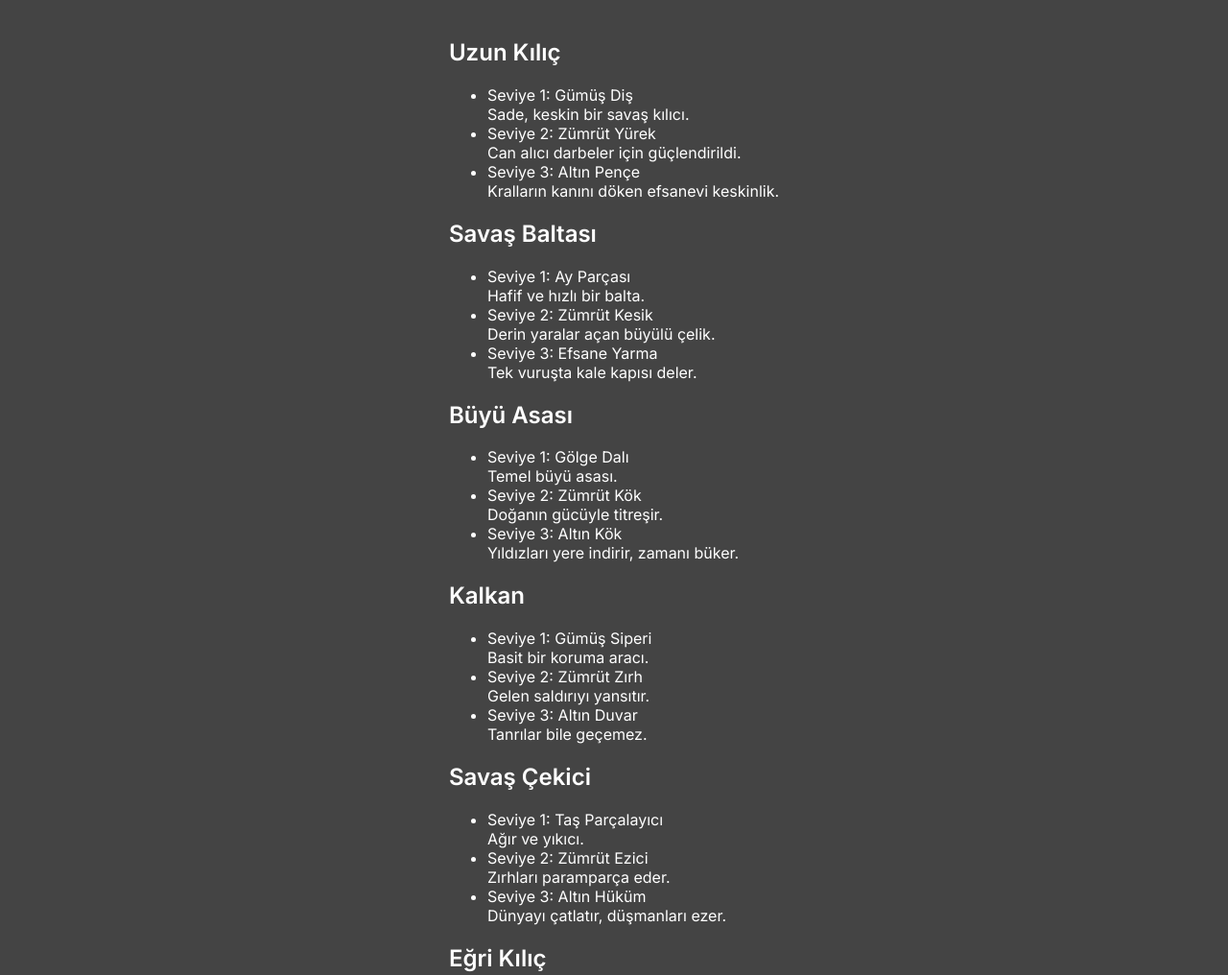
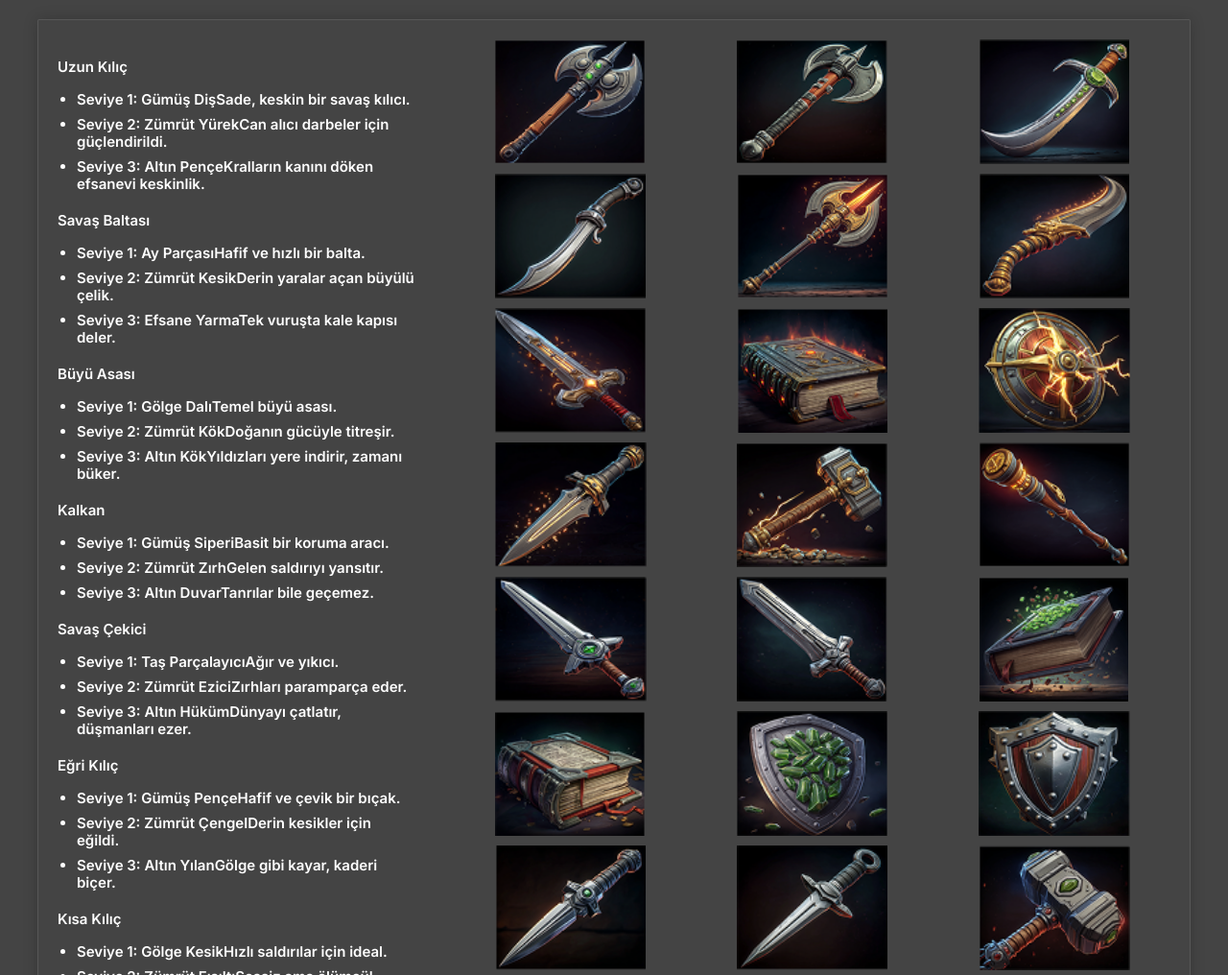
Before and after one commit to solidbaki/CaseStudyCardsApp, a website: page frontend/index.html in a window 1280 px wide. Shown: the top 1016 px of the page at 96% size. Drawn offline with Linux system fonts and the light colour scheme; no server answers.

Commit message:
Style modifications on both pages made

```diff
--- a/frontend/css/style.css
+++ b/frontend/css/style.css
@@ -284,3 +284,136 @@ body {
         font-size: 1.5em;
     }
 }
+
+:root {
+    --bg-color: #444444;
+    --border-color: #FFFFFF1A;
+    --text-color: #FFFFFF;
+    --font-family: 'Inter', sans-serif;
+    --base-font-size-desktop: 15px;
+    --base-font-size-mobile: 12px;
+
+    --energy-label-color: #F4BC79;
+    --regen-time-color: #5B5B60;
+}
+
+body {
+    margin: 0;
+    font-family: var(--font-family);
+    background-color: var(--bg-color);
+    color: var(--text-color);
+    display: flex;
+    justify-content: center;
+    align-items: center;
+    min-height: 100vh;
+    padding: 20px;
+    box-sizing: border-box;
+}
+
+.main-container {
+    background-color: var(--bg-color);
+    border: 1px solid var(--border-color);
+    border-radius: 2px;
+    width: 100%;
+    max-width: 1200px;
+    box-shadow: 0 0 15px rgba(0, 0, 0, 0.2);
+    overflow: hidden;
+}
+
+.content-wrapper {
+    display: flex;
+    flex-wrap: wrap;
+}
+
+.text-section {
+    flex: 1;
+    min-width: 300px;
+    padding: 20px;
+    box-sizing: border-box;
+}
+
+.text-section h2 {
+    font-family: var(--font-family);
+    font-weight: 600;
+    font-size: var(--base-font-size-desktop);
+    line-height: 120%;
+    color: var(--text-color);
+    margin-top: 20px;
+    margin-bottom: 5px;
+}
+
+.text-section ul {
+    list-style: disc;
+    margin-left: 20px;
+    padding: 0;
+    margin-bottom: 20px;
+}
+
+.text-section ul li {
+    font-family: var(--font-family);
+    font-weight: 600;
+    font-size: var(--base-font-size-desktop);
+    line-height: 120%;
+    letter-spacing: 0%;
+    color: var(--text-color);
+    margin-bottom: 8px;
+}
+
+.text-section .level-title {
+    font-weight: 600;
+}
+
+.text-section ul li br {
+    display: none;
+}
+
+.image-section {
+    flex: 2;
+    min-width: 400px;
+    padding: 20px;
+    display: grid;
+    grid-template-columns: repeat(3, 1fr);
+    gap: 10px;
+    box-sizing: border-box;
+    align-content: start;
+}
+
+.image-section img {
+    width: 100%;
+    height: auto;
+    max-width: 160px;
+    max-height: 130px;
+    object-fit: contain;
+    display: block;
+    margin: 0 auto;
+    opacity: 1;
+}
+
+@media (max-width: 768px) {
+    .content-wrapper {
+        flex-direction: column;
+    }
+
+    .text-section, .image-section {
+        min-width: unset;
+        flex: unset;
+    }
+
+    .text-section h2,
+    .text-section ul li {
+        font-size: var(--base-font-size-mobile);
+    }
+
+    .image-section {
+        grid-template-columns: repeat(auto-fit, minmax(100px, 1fr));
+        gap: 8px;
+        padding-top: 0;
+    }
+}
+
+@media (max-width: 480px) {
+    .image-section {
+        grid-template-columns: repeat(auto-fit, minmax(80px, 1fr));
+        gap: 5px;
+    }
+}
--- a/frontend/index.html
+++ b/frontend/index.html
@@ -71,7 +71,31 @@
             </div>
 
             <div class="image-section">
-                </div>
+                <img src="assets/images/weapons (1).png" alt="Weapon 1">
+                <img src="assets/images/weapons (2).png" alt="Weapon 2">
+                <img src="assets/images/weapons (3).png" alt="Weapon 3">
+                <img src="assets/images/weapons (4).png" alt="Weapon 4">
+                <img src="assets/images/weapons (5).png" alt="Weapon 5">
+                <img src="assets/images/weapons (6).png" alt="Weapon 6">
+                <img src="assets/images/weapons (7).png" alt="Weapon 7">
+                <img src="assets/images/weapons (8).png" alt="Weapon 8">
+                <img src="assets/images/weapons (9).png" alt="Weapon 9">
+                <img src="assets/images/weapons (10).png" alt="Weapon 10">
+                <img src="assets/images/weapons (11).png" alt="Weapon 11">
+                <img src="assets/images/weapons (12).png" alt="Weapon 12">
+                <img src="assets/images/weapons (13).png" alt="Weapon 13">
+                <img src="assets/images/weapons (14).png" alt="Weapon 14">
+                <img src="assets/images/weapons (15).png" alt="Weapon 15">
+                <img src="assets/images/weapons (16).png" alt="Weapon 16">
+                <img src="assets/images/weapons (17).png" alt="Weapon 17">
+                <img src="assets/images/weapons (18).png" alt="Weapon 18">
+                <img src="assets/images/weapons (19).png" alt="Weapon 19">
+                <img src="assets/images/weapons (20).png" alt="Weapon 20">
+                <img src="assets/images/weapons (21).png" alt="Weapon 21">
+                <img src="assets/images/weapons (22).png" alt="Weapon 22">
+                <img src="assets/images/weapons (23).png" alt="Weapon 23">
+                <img src="assets/images/weapons (24).png" alt="Weapon 24">
+            </div>
         </div>
     </div>
 
--- a/frontend/js/script.js
+++ b/frontend/js/script.js
@@ -306,3 +306,17 @@ document.addEventListener('DOMContentLoaded', async () => {
     await fetchEnergy();
     renderAll();
 });
+
+document.addEventListener('DOMContentLoaded', () => {
+    const imageSection = document.querySelector('.image-section');
+    const totalImages = 24;
+
+    imageSection.innerHTML = '';
+
+    for (let i = 1; i <= totalImages; i++) {
+        const img = document.createElement('img');
+        img.src = `assets/images/weapons (${i}).png`;
+        img.alt = `Weapon ${i}`;
+        imageSection.appendChild(img);
+    }
+});
```
